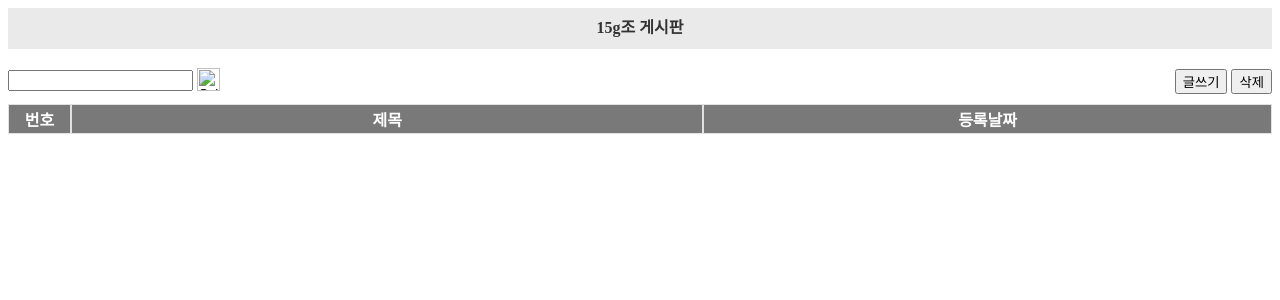
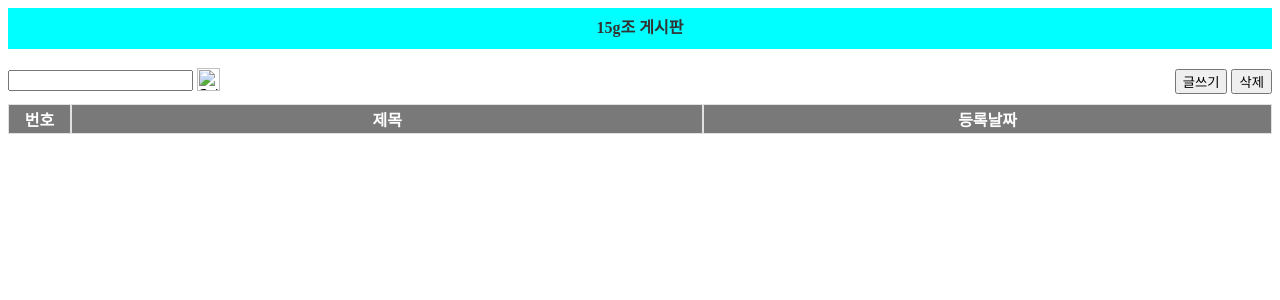
Before and after one commit to JKH47/15G_Project, a Flask app: page / in a window 1280 px wide. Shown: the top 300 px of the page. Run offline with Flask 3, Linux system fonts and the light colour scheme; lists and menus that the app fills with data are empty.

Commit message:
nav bar cool

```diff
--- a/templates/index.html
+++ b/templates/index.html
@@ -26,6 +26,9 @@
     .list tr:nth-child(even) {
         background-color: lightgoldenrodyellow;
     }
+    .cool{
+        background-color: aqua;
+    }
 </style>
 
 <table class="list" border="0" align="center"cellspacing="0" cellpadding="0" style="width: 100%;">
@@ -39,7 +42,7 @@
         <th>등록날짜</th>
     </tr>
 
-    <div class="title_box">15g조 게시판</div>
+    <div class="title_box cool">15g조 게시판</div>
 <div style="text-align: right; padding: 20px 0 10px 0;">
     <form name="notice_search_form" action="" method="POST" style="display: inline;">
         <span style="float:left; position: relative; bottom: 7px;">
--- a/templates/style.css
+++ /dev/null
@@ -1,3 +0,0 @@
-.cool{
-    background-color:#33CCFF;
-}
```
